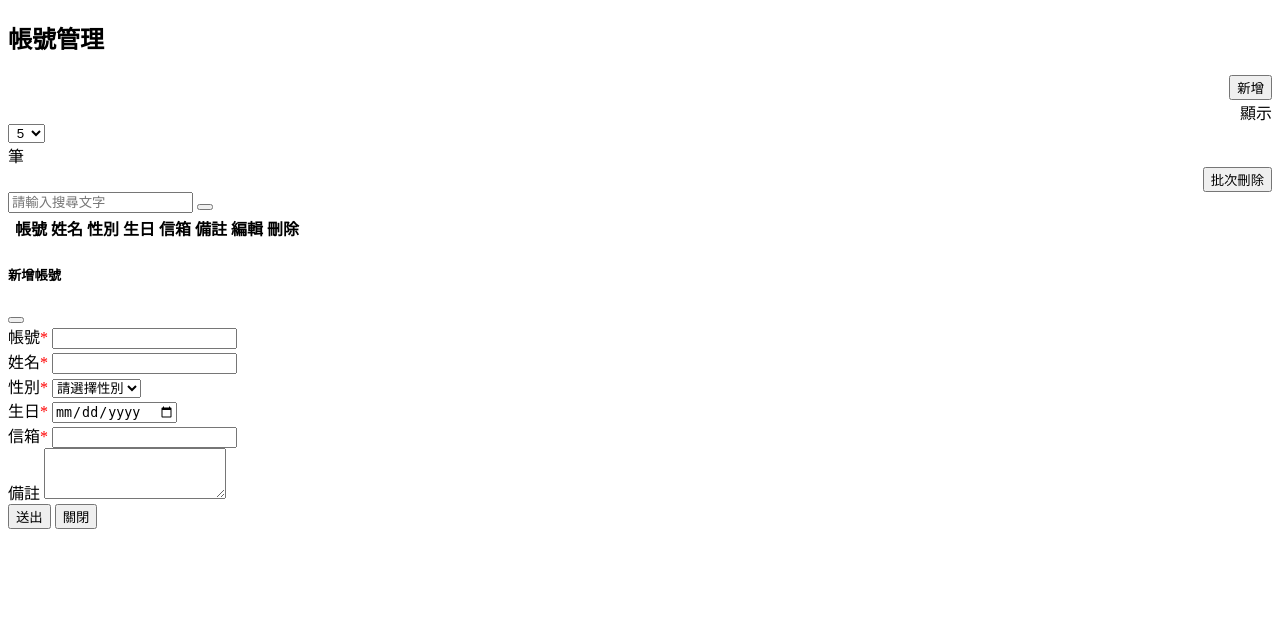
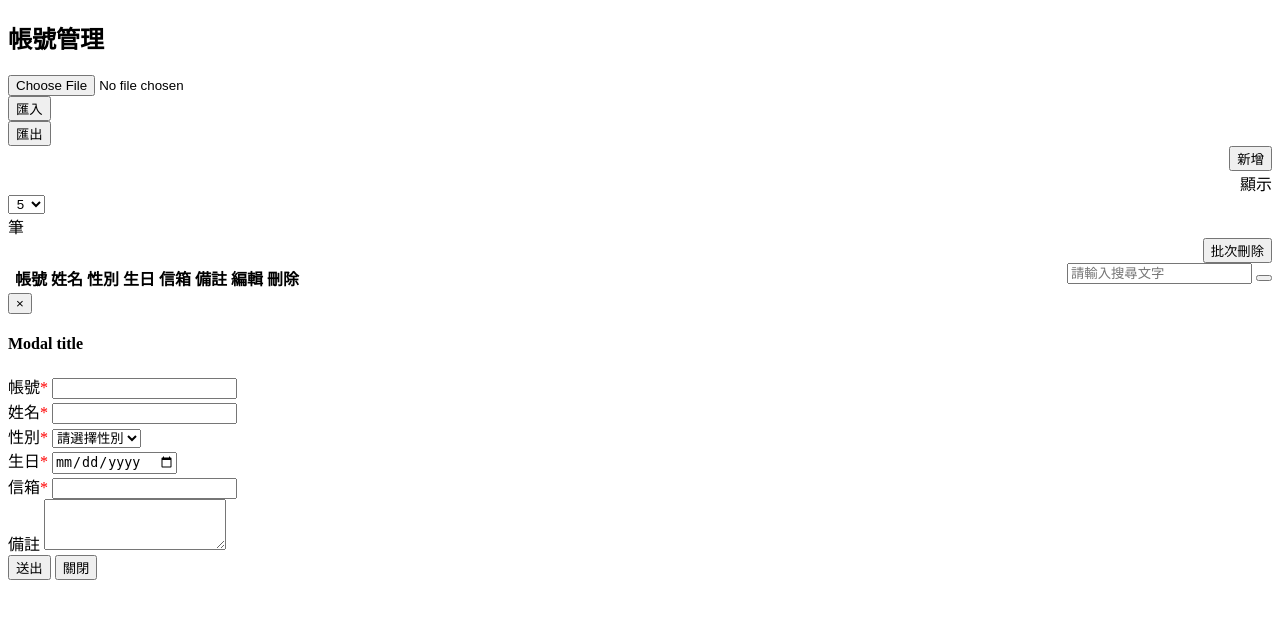
Before and after one commit to ninachen220/crud-training, a CodeIgniter app: the page made by application/views/crud_account.php in a window 1280 px wide. Shown: the top 619 px of the page. Run offline with CodeIgniter, Linux system fonts and the light colour scheme; lists and menus that the app fills with data are empty.

Commit message:
[實作CRUD表單設計]2-8 開發培訓 - 資料處理 匯入匯出

```diff
--- a/application/composer.json
+++ b/application/composer.json
@@ -8,5 +8,7 @@
             "app\\": "./"
         }
     },
-    "require": {}
+    "require": {
+        "marshung/io": "^0.9.11"
+    }
 }
--- a/application/views/bootstrapHeader.php
+++ b/application/views/bootstrapHeader.php
@@ -37,9 +37,8 @@ defined('BASEPATH') or exit('No direct script access allowed');
 
 
 
-    <!-- <script src="/node_modules/popper.js/dist/popper.min.js"></script> -->
-    <!-- <script src="/node_modules/popper.js"></script> -->
-    <script src="/node_modules/bootstrap/dist/js/bootstrap.bundle.js"></script>
+    <script src="/node_modules/popper.js/dist/popper.min.js"></script>
+    <script src="/node_modules/popper.js/dist/popper.js"></script>
     <link rel="stylesheet" href="/node_modules/bootstrap/dist/css/bootstrap.min.css">
     <script src="/node_modules/jquery/dist/jquery.min.js"></script>
     <script src="/node_modules/bootstrap/dist/js/bootstrap.min.js"></script>
--- a/application/views/crud_account.php
+++ b/application/views/crud_account.php
@@ -12,103 +12,136 @@ defined('BASEPATH') or exit('No direct script access allowed');
     <div class="container mt-2">
         <h2>帳號管理</h2>
         <div class="row">
-            <div class="offset-md-6 col-6" style="text-align: right;">
+            <div class="col-md-4">
+                <form method="POST" enctype='multipart/form-data'name = 'importForm'>
+                    <div class="row">
+                        <div class="col-md-8">
+                            <input type="file" id="importData">
+                        </div>
+                        <div class="col-md-4">
+                            <button type="submit" class="btn btn-primary" id="import">匯入</button>
+                        </div>
+                    </div>
+                </form>
+            </div>
+            <div class="col-md-2">
+                <form action="Crud_account/exportData">
+                    <button type="submit" class="btn btn-info" id="export">匯出</button>
+                </form>
+            </div>
+            <div class="col-md-6" style="text-align: right;">
                 <button type="button" class="btn btn-warning" id="addAccountModel">
                     新增
                 </button>
             </div>
-            <div class="col-3 row mt-4" style="text-align: left;">
-            <div class="col-3 mt-1" style="text-align: right;"><span>顯示</span></div>
-                <div class="col-4">
-                    <select class="form-control" style="text-align: center;" id="showData">
+        </div>
+        <div class="row">
+            <div class="col-md-3 row" style="text-align: left;">
+                <div class="col-md-3" style="text-align: right;margin-top:10;"><span>顯示</span></div>
+                <div class="col-md-5">
+                    <select class="form-control" style="text-align: center;margin-top:5;" id="showData">
                         <option value="5">5</option>
                         <option value="10">10</option>
                         <option value="15">15</option>
                         <option value="20">20</option>
                     </select>
                 </div>
-                <div class="col-4 mt-1"><span>筆</span></div>
+                <div class="col-md-4" style="margin-top:10;"><span>筆</span></div>
 
             </div>
-            <div class="offset-md-3 col-3 mt-4" style="text-align: right;">
+            <div class="col-md-3 col-md-offset-3" style="text-align: right;  margin-top:4;">
                 <button class="btn btn-primary" type="button" id="oneByOneDelete">批次刪除</button>
             </div>
-            <div class="col-3 mt-4">
+            <div class="col-md-3" style="float: right; margin-top:4;">
                 <div class="input-group">
-                    <input type="text" class="form-control" aria-label="searchPlace" aria-describedby="search" id="searchPlace" placeholder="請輸入搜尋文字">
-                    <button class="btn btn-primary" type="button" id="search"><i class="bi bi-search"></i></button>
+                    <input type="text" class="form-control" id="searchPlace" placeholder="請輸入搜尋文字">
+                    <span class="input-group-btn"> <button class="btn btn-primary" type="button" id="search" style="padding: 9;"><i class="bi bi-search"></i></button></span>
                 </div>
             </div>
 
         </div>
-        <table class="table table-striped table-bordered mt-2" id="accountTable" style="text-align: center;">
+        <table class="table table-striped table-bordered" id="accountTable" style="text-align: center;  margin-top:8;">
             <thead>
                 <tr>
                     <th scope="col"></th>
-                    <th scope="col">帳號 <i class="bi bi-sort-down"></i></th>
-                    <th scope="col">姓名 <i class="bi bi-filter-left"></i></th>
-                    <th scope="col">性別 <i class="bi bi-filter-left"></i></th>
-                    <th scope="col">生日 <i class="bi bi-filter-left"></i></th>
-                    <th scope="col">信箱 <i class="bi bi-filter-left"></i></th>
-                    <th scope="col">備註 <i class="bi bi-filter-left"></i></th>
-                    <th scope="col">編輯</th>
-                    <th scope="col">刪除</th>
+                    <th scope="col" style="text-align: center;">帳號 <i class="bi bi-sort-down"></i></th>
+                    <th scope="col" style="text-align: center;">姓名 <i class="bi bi-filter-left"></i></th>
+                    <th scope="col" style="text-align: center;">性別 <i class="bi bi-filter-left"></i></th>
+                    <th scope="col" style="text-align: center;">生日 <i class="bi bi-filter-left"></i></th>
+                    <th scope="col" style="text-align: center;">信箱 <i class="bi bi-filter-left"></i></th>
+                    <th scope="col" style="text-align: center;">備註 <i class="bi bi-filter-left"></i></th>
+                    <th scope="col" style="text-align: center;">編輯</th>
+                    <th scope="col" style="text-align: center;">刪除</th>
                 </tr>
             </thead>
             <tbody>
             </tbody>
         </table>
-        <nav aria-label="Page navigation example">
-            <ul class="pagination justify-content-end">
+        <nav aria-label="Page navigation" style="float: right;">
+            <ul class="pagination">
             </ul>
         </nav>
     </div>
     <!-- Modal -->
-    <div class="modal fade" id="addAccount" tabindex="-1" aria-labelledby="addAccountLabel" aria-hidden="true">
-        <div class="modal-dialog">
+    <div class="modal fade" id="addAccount" tabindex="-1" role="dialog" aria-labelledby="addAccountLabel">
+        <div class="modal-dialog" role="document">
             <div class="modal-content">
                 <div class="modal-header">
-                    <h5 class="modal-title" id="addAccountLabel">新增帳號</h5>
-                    <button type="button" class="btn-close" data-bs-dismiss="modal" aria-label="Close"></button>
+                    <button type="button" class="close" data-dismiss="modal" aria-label="Close"><span aria-hidden="true">&times;</span></button>
+                    <h4 class="modal-title" id="addAccountLabel">Modal title</h4>
                 </div>
                 <div class="modal-body row">
                     <form id="addAccountForm">
-                        <div class="col-12 input-group ">
-                            <span class="input-group-text" id="accountIdName">帳號<span style="color: red;">*</span></span>
+                        <div class="col-md-12 ">
+                            <div class="input-group">
+                                <span class="input-group-addon" id="accountIdName">帳號<span style="color: red;">*</span></span>
                                 <input type="text" class="form-control" name="accountId" id="accountId">
+                            </div>
                             <input type="hidden" class="form-control" name="accountSeq" id="accountSeq">
+
                         </div>
-                        <div class="col-12 input-group mt-2">
-                            <span class="input-group-text" id="accountNameName">姓名<span style="color: red;">*</span></span>
+                        <div class="col-md-12" style="margin-top: 5;">
+                            <div class="input-group">
+                                <span class="input-group-addon" id="accountNameName">姓名<span style="color: red;">*</span></span>
                                 <input type="text" class="form-control" name="accountName" id="accountName">
                             </div>
-                        <div class="col-12 input-group mt-2">
-                            <span class="input-group-text" id="accountSexName">性別<span style="color: red;">*</span></span>
+                        </div>
+                        <div class="col-md-12" style="margin-top: 5;">
+                            <div class="input-group">
+                                <span class="input-group-addon" id="accountSexName">性別<span style="color: red;">*</span></span>
                                 <select class="form-control" name="accountSex" id="accountSex">
                                     <option value="" selected>請選擇性別</option>
                                     <option value="M">男</option>
                                     <option value="F">女</option>
                                 </select>
                             </div>
-                        <div class="col-12 input-group mt-2">
-                            <span class="input-group-text" id="accountBirthName">生日<span style="color: red;">*</span></span>
+                        </div>
+                        <div class="col-md-12" style="margin-top: 5;">
+                            <div class="input-group">
+                                <span class="input-group-addon" id="accountBirthName">生日<span style="color: red;">*</span></span>
                                 <input type="date" class="form-control" name="accountBirth" id="accountBirth">
                             </div>
-                        <div class="col-12 input-group mt-2">
-                            <span class="input-group-text" id="accountMailName">信箱<span style="color: red;">*</span></span>
+                        </div>
+                        <div class="col-md-12" style="margin-top: 5;">
+                            <div class="input-group">
+                                <span class="input-group-addon" id="accountMailName">信箱<span style="color: red;">*</span></span>
                                 <input type="text" class="form-control" name="accountMail" id="accountMail">
                             </div>
-                        <div class="col-12 input-group mt-2">
-                            <span class="input-group-text" id="accountNoteName">備註</span>
+                        </div>
+                        <div class="col-md-12" style="margin-top: 5;">
+                            <div class="input-group">
+                                <span class="input-group-addon" id="accountNoteName">備註</span>
                                 <textarea class="form-control" name="accountNote" id="accountNote" rows="3"></textarea>
+                            </div>
                         </div>
                     </form>
                 </div>
                 <div class="modal-footer">
                     <button type="button" class="btn btn-primary account_button">送出</button>
-                    <button type="button" class="btn btn-secondary" data-bs-dismiss="modal">關閉</button>
+                    <button type="button" class="btn btn-secondary" data-dismiss="modal">關閉</button>
                 </div>
             </div>
         </div>
     </div>
+
 </html>
--- a/assets/js/crudPractice/crudAccount.js
+++ b/assets/js/crudPractice/crudAccount.js
@@ -51,7 +51,10 @@
     // AJAX URL
     _ajaxUrls: {
       // Account CRUD AJAX server side url.
+      // AJAX
       accountApi: '/Crud_account/ajax',
+      // 資料匯入
+      importApi: '/Crud_account/import',
     },
   };
 
@@ -127,12 +130,12 @@
 
         // 修改按鈕
         td = $(
-          '<td><button type="button" class="btn btn-outline-secondary edit"><i class="bi bi-pencil-fill"></i></button></td>'
+          '<td><button type="button" class="btn btn-success edit"><i class="bi bi-pencil-fill"></i></button></td>'
         ).appendTo(tr);
 
         // 刪除按鈕
         td = $(
-          '<td><button type="button" class="btn btn-outline-secondary delete"><i class="bi bi-trash3"></i></button></td>'
+          '<td><button type="button" class="btn btn-danger delete"><i class="bi bi-trash3"></i></button></td>'
         ).appendTo(tr);
       });
       // 取得table元件
@@ -578,11 +581,11 @@
         method: 'GET',
         url:
           self._ajaxUrls.accountApi +
-          '/' +
+          '?searchText=' +
           searchText +
-          '?sortType= ' +
+          '&sortType=' +
           sortType +
-          '&text= ' +
+          '&text=' +
           text,
         dataType: 'json',
       })
@@ -596,6 +599,42 @@
         });
     };
 
+    // 匯入資料
+    var importData = function(event, form) {
+      try {
+        // 取消表單預設提交
+        event.preventDefault();
+        // 單個檔案
+        var file = $('#importData')[0].files[0];
+        // 沒有選擇檔案則回傳錯誤訊息
+        if (!file) {
+          throw new Error('尚未選擇資料', 400);
+        }
+        // 建立一個新的 FormData 物件
+        var formData = new FormData(form);
+
+        // 將file加入formData裡
+        formData.append('fileupload', file);
+        if (confirm('是否確認匯入?') === true) {
+          $.ajax({
+            url: self._ajaxUrls.importApi,
+            type: 'POST',
+            contentType: false,
+            processData: false,
+            data: formData,
+          })
+            .done(function(data) {
+              console.log(data);
+            })
+            .fail(function(data) {
+              alert(data);
+            });
+        }
+      } catch (error) {
+        alert(error.message);
+      }
+    };
+
     /**
      * 初始化
      */
@@ -604,6 +643,12 @@
 
       //獲取所有帳號
       getAllAccount();
+
+      // 取得file
+      let importForm = document.forms.namedItem('importForm');
+      importForm.addEventListener('submit', function(event) {
+        importData(event, importForm);
+      });
 
       /**
      * 事件綁定
```
Also changed, not shown: application/controllers/Crud_account.php (+151 -80 lines), application/models/Crud_account_model.php (+32 -49 lines). Lines whose indentation alone changed are shown as unchanged.
